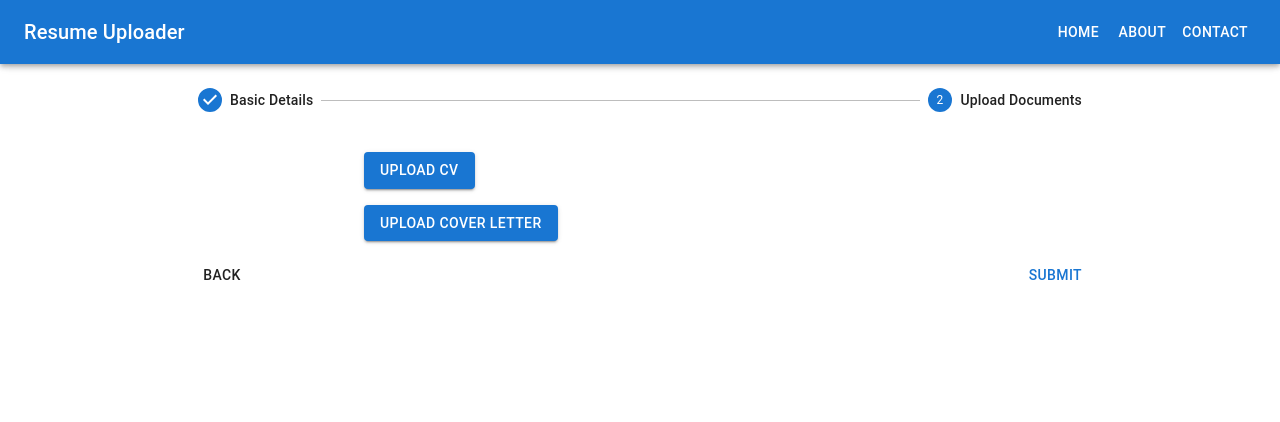
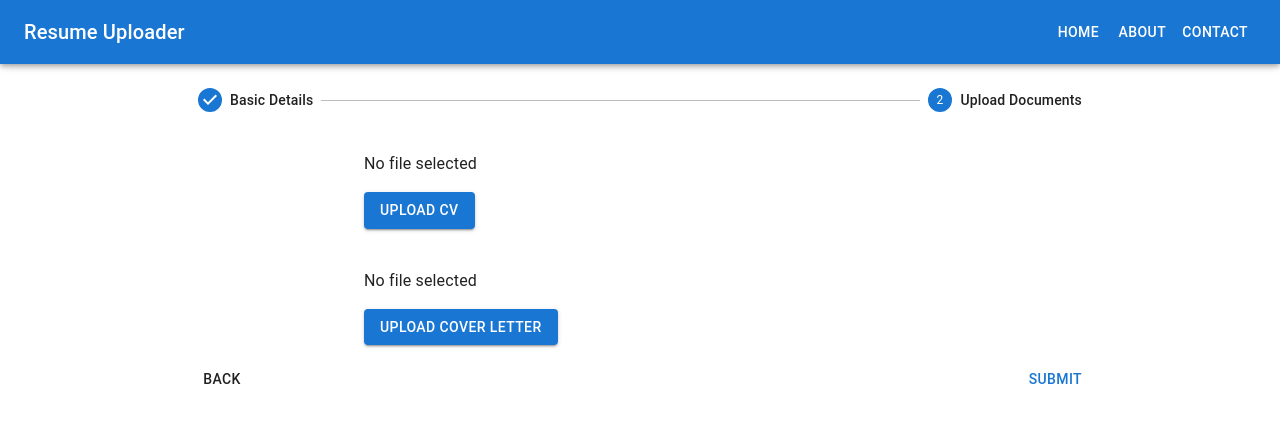
Before and after one commit to jekuuu/resumeupload, a React (Create React App) app in the folder client/: page / in a window 1280 px wide. Both pictures are taken after a click on the button "NEXT". Shown: the top 422 px of the page. Built offline with nearby package versions, Linux system fonts and the light colour scheme.

Commit message:
Showing selected files

```diff
--- a/client/src/components/TextField/index.js
+++ b/client/src/components/TextField/index.js
@@ -3,12 +3,7 @@ import { TextField } from "@mui/material";
 
 const TextFieldWrapper = ({ isRequired = false, ...rest }) => {
   return (
-    <TextField
-      sx={{ width: "100%" }}
-      id="outlined-basic"
-      variant="outlined"
-      {...rest}
-    />
+    <TextField id="outlined-basic" variant="outlined" fullWidth {...rest} />
   );
 };
 
--- a/client/src/components/UploadDocuments/UploadDocuments.js
+++ b/client/src/components/UploadDocuments/UploadDocuments.js
@@ -1,5 +1,5 @@
-import React from "react";
-import { Button, Grid } from "@mui/material";
+import React, { useState } from "react";
+import { Button, Grid, Typography } from "@mui/material";
 import { Container } from "@mui/system";
 import { useDispatch } from "react-redux";
 
@@ -7,15 +7,25 @@ import { COVER_LETTER, CV } from "../../AppConstants";
 
 const UploadDocuments = () => {
   const dispatch = useDispatch();
+  const [selectedCV, setSelectedCV] = useState("No file selected");
+  const [selectedCL, setSelectedCL] = useState("No file selected");
 
   const handleChange = (e) => {
     let { name, value } = e.target;
+    if (name === CV) {
+      setSelectedCV(value);
+    } else {
+      setSelectedCL(value);
+    }
     dispatch({ type: name, payload: value });
   };
 
   return (
     <Container maxWidth="sm" sx={{ mt: 5 }}>
       <Grid container spacing={2}>
+        <Grid item xs={12} md={12}>
+          <Typography>{selectedCV}</Typography>
+        </Grid>
         <Grid item xs={12} md={12}>
           <Button variant="contained" component="label" required>
             Upload CV
@@ -27,6 +37,10 @@ const UploadDocuments = () => {
               onChange={handleChange}
             />
           </Button>
+        </Grid>
+
+        <Grid item xs={12} md={12} sx={{ mt: 3 }}>
+          <Typography>{selectedCL}</Typography>
         </Grid>
         <Grid item xs={12} md={12}>
           <Button variant="contained" component="label">
```
